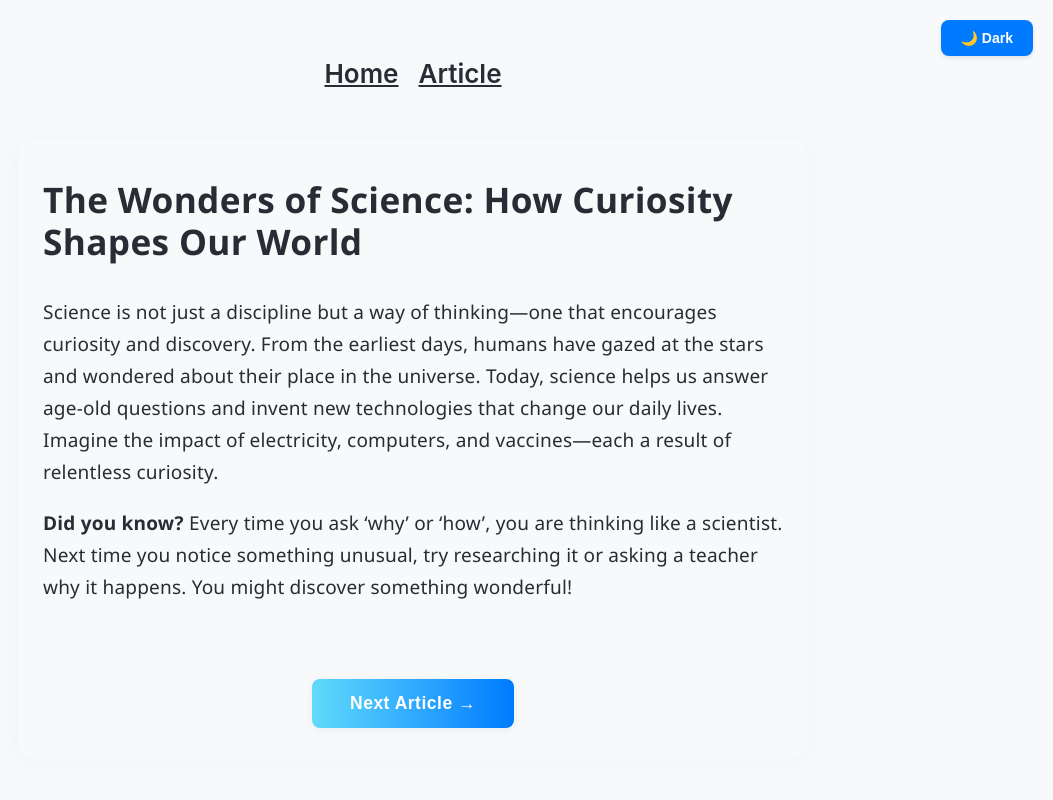
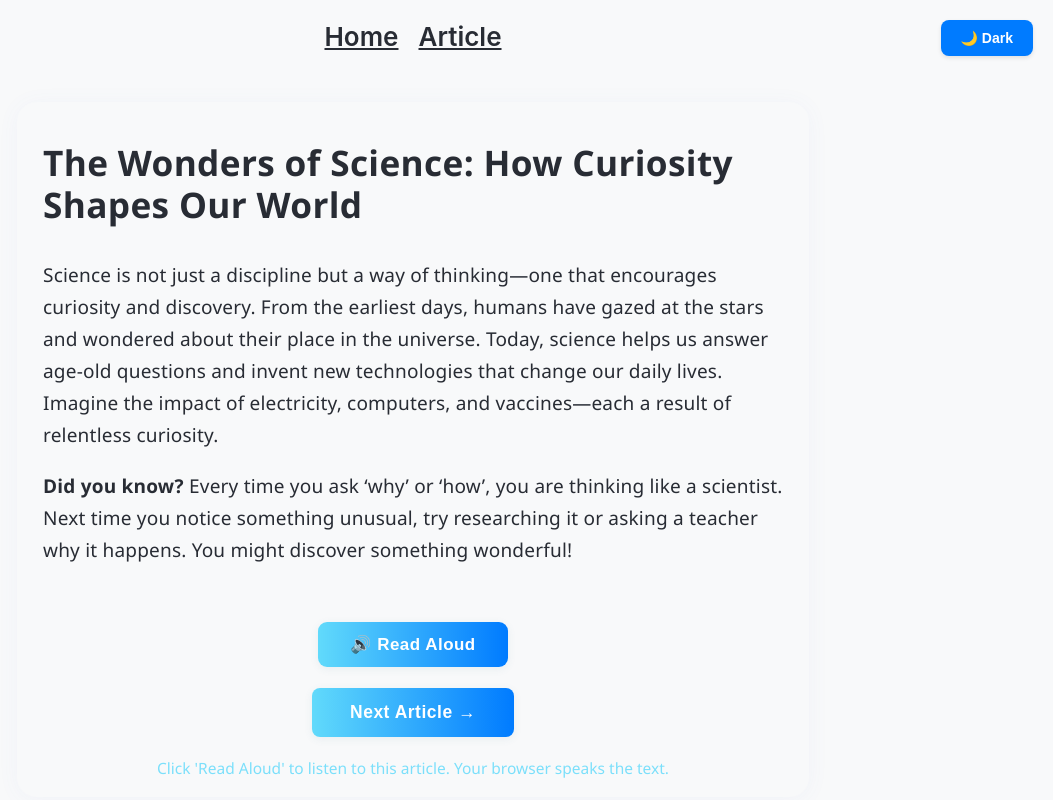
Before and after one commit to SrivigneshM11/readease-98096-107771, a React (Create React App) app in the folder frontend_react/: page /article in a window 1280 px wide. Shown: the whole page, without its empty margins (227-1280 px from the left). Built offline with nearby package versions, Linux system fonts and the light colour scheme; the HTML template or start-up script is replaced by a standard one.

Commit message:
CheckPoint - cg21ebfc24

```diff
--- a/frontend_react/src/components/ArticleView.js
+++ b/frontend_react/src/components/ArticleView.js
@@ -1,14 +1,69 @@
-import React from "react";
+import React, { useRef, useState } from "react";
+
+/**
+ * Extract plain text from JSX/HTML content for TTS.
+ */
+function extractTextFromJSX(node) {
+  if (typeof node === "string" || typeof node === "number") {
+    return String(node);
+  }
+  if (!node) return "";
+  if (Array.isArray(node)) {
+    return node.map(extractTextFromJSX).join(" ");
+  }
+  if (node.props && node.props.children) {
+    return extractTextFromJSX(node.props.children);
+  }
+  return "";
+}
 
 // PUBLIC_INTERFACE
 function ArticleView({ title, content, onNextArticle }) {
   /**
    * ArticleView: Displays an article with modern fonts, excellent spacing,
-   * and a "Next Article" button at the bottom. Designed for maximum readability.
+   * a "Read Aloud" button for accessibility, and "Next Article" button.
    * @param {string} title - The article headline/title.
    * @param {string|JSX.Element} content - The article body content.
    * @param {function} onNextArticle - Callback for loading the next article.
    */
+
+  const [isSpeaking, setIsSpeaking] = useState(false);
+  const synthRef = useRef(typeof window !== "undefined" ? window.speechSynthesis : null);
+  const utteranceRef = useRef(null);
+
+  // Handler for TTS
+  const handleReadAloud = () => {
+    if (!synthRef.current) return;
+    // If already speaking, stop
+    if (synthRef.current.speaking || synthRef.current.pending) {
+      synthRef.current.cancel();
+      setIsSpeaking(false);
+      return;
+    }
+    const toRead =
+      (typeof title === "string" ? title + ". " : "") +
+      extractTextFromJSX(content);
+    if (!toRead.trim()) return;
+    const utter = new window.SpeechSynthesisUtterance(toRead);
+    utter.onstart = () => setIsSpeaking(true);
+    utter.onend = () => setIsSpeaking(false);
+    utter.onerror = () => setIsSpeaking(false);
+    utter.rate = 1.02;
+    utter.pitch = 1;
+    utter.lang = window.navigator.language || "en-US";
+    utteranceRef.current = utter;
+    synthRef.current.speak(utter);
+  };
+
+  // Cancel speaking if article changes/unmounts
+  React.useEffect(() => {
+    setIsSpeaking(false);
+    return () => {
+      if (synthRef.current) synthRef.current.cancel();
+    };
+    // eslint-disable-next-line
+  }, [title, content]);
+
   return (
     <section
       style={{
@@ -48,9 +103,51 @@ function ArticleView({ title, content, onNextArticle }) {
           letterSpacing: "0.01em",
           wordBreak: "break-word",
         }}
+        id="article-content"
       >
         {content}
       </article>
+      {/* --- TTS BUTTON --- */}
+      <button
+        type="button"
+        aria-label={isSpeaking ? "Stop reading aloud" : "Read article aloud"}
+        className="btn btn-large"
+        style={{
+          alignSelf: "center",
+          background: isSpeaking
+            ? "linear-gradient(90deg, #c94e4e, var(--button-bg))"
+            : "linear-gradient(90deg, var(--text-secondary), var(--button-bg))",
+          color: "var(--button-text)",
+          fontSize: "1.06rem",
+          fontWeight: 700,
+          border: "none",
+          borderRadius: 9,
+          padding: "12px 32px",
+          marginTop: "0px",
+          marginBottom: "14px",
+          letterSpacing: "0.03em",
+          boxShadow: "0 2px 8px 0 rgba(70,120,140,0.09)",
+          cursor: isSpeaking ? "pointer" : "pointer",
+          transition: "background 0.2s, box-shadow 0.2s, transform 0.11s",
+        }}
+        onClick={handleReadAloud}
+        disabled={
+          typeof window === "undefined" ||
+          !window.speechSynthesis ||
+          !window.SpeechSynthesisUtterance
+        }
+      >
+        {isSpeaking ? (
+          <>
+            <span role="img" aria-label="Stop">🛑</span> Stop Reading
+          </>
+        ) : (
+          <>
+            <span role="img" aria-label="Read aloud">🔊</span> Read Aloud
+          </>
+        )}
+      </button>
+      {/* --- NEXT ARTICLE BUTTON --- */}
       <button
         type="button"
         aria-label="Next Article"
@@ -64,7 +161,7 @@ function ArticleView({ title, content, onNextArticle }) {
           border: "none",
           borderRadius: 8,
           padding: "14px 38px",
-          marginTop: "20px",
+          marginTop: "7px",
           letterSpacing: "0.03em",
           boxShadow: "0 2px 8px 0 rgba(70,120,140,0.09)",
           cursor: "pointer",
@@ -74,6 +171,26 @@ function ArticleView({ title, content, onNextArticle }) {
       >
         Next Article →
       </button>
+      {/* Accessibility/help note */}
+      <span
+        style={{
+          fontSize: "0.97rem",
+          textAlign: "center",
+          color: "var(--text-secondary)",
+          marginTop: "20px",
+          marginBottom: "-14px",
+          display: "block",
+          opacity: 0.82,
+        }}
+        aria-live="polite"
+        aria-atomic="true"
+      >
+        {typeof window !== "undefined" && window.speechSynthesis
+          ? isSpeaking
+            ? "Reading aloud... You can stop at any time."
+            : "Click 'Read Aloud' to listen to this article. Your browser speaks the text."
+          : "Text-to-Speech is not supported in this browser."}
+      </span>
     </section>
   );
 }
```
